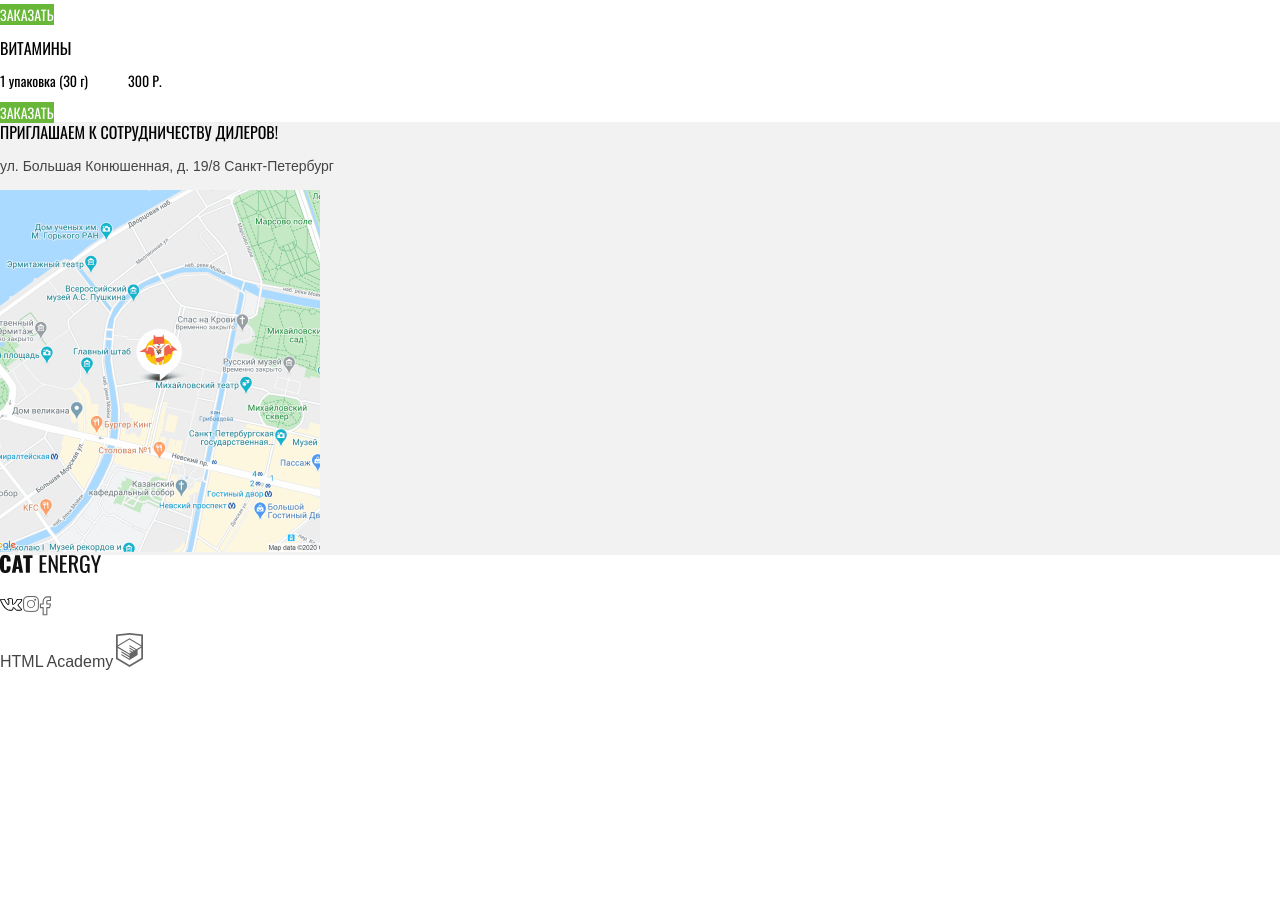
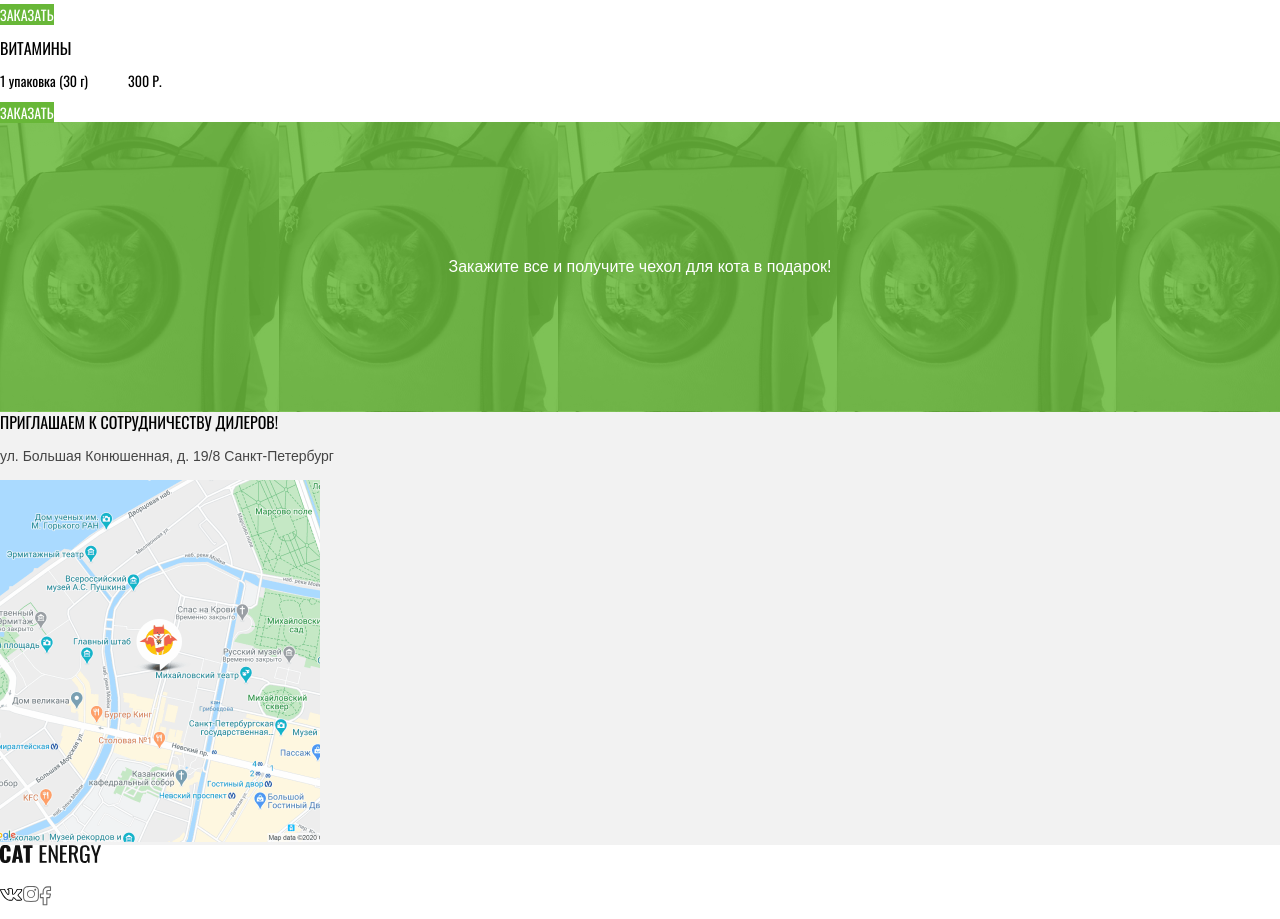
Before and after one commit to Annddrey/cat-energy, a website: page cat-energy/source/catalog.html in a window 1280 px wide. Shown: the part 2680-3599 px from the top of the page. Before the commit the page ends 3351 px from the top, so only its background shows below. Drawn offline with Linux system fonts and the light colour scheme.

Commit message:
базовая стилизация catalog

```diff
--- a/cat-energy/source/catalog.html
+++ b/cat-energy/source/catalog.html
@@ -294,6 +294,12 @@
         </article>
       </section>
 
+      <article class="page-main__section present">
+        <p class="present__text">
+          Закажите все и получите чехол для кота в подарок!
+        </p>
+      </article>
+
       <article class="page-main__section invitation--inner">
         <h2 class="visually-hidden">Контакты</h2>
 
--- /dev/null
+++ b/cat-energy/source/sass/blocks/present.scss
@@ -0,0 +1,16 @@
+.present {
+  display: flex;
+  justify-content: center;
+  align-items: center;
+  height: 290px;
+  background-image: url("../../img/index-color.png"),
+   url("../../img/present.png");
+  background-color: #68B738;
+
+  &__text {
+    font-family: sans-serif;
+    font-size: 16px;
+    line-height: 20px;
+    color: #ffffff;
+  }
+}
--- a/cat-energy/source/sass/style.scss
+++ b/cat-energy/source/sass/style.scss
@@ -35,3 +35,5 @@
 @import "blocks/additions-list.scss";
 
 @import "blocks/description-list.scss";
+
+@import "blocks/present.scss";
```
Also changed, not shown: cat-energy/source/css/style.css, cat-energy/source/img/present.png (added), 1 other file.
